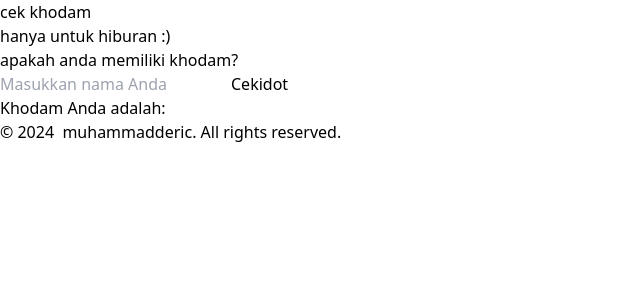
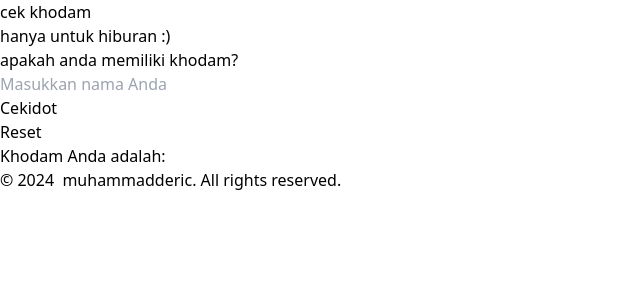
Before and after one commit to muhammadderic/cek-khodam, a React (Vite) app: page / in a window 1280 px wide. Shown: the top 300 px of the page, without its empty margins (0-640 px from the left). Built offline with nearby package versions, Linux system fonts and the light colour scheme; the HTML template or start-up script is replaced by a standard one.

Commit message:
Add reset button and input validation

```diff
--- a/src/App.tsx
+++ b/src/App.tsx
@@ -4,14 +4,18 @@ import Footer from "./components/Footer";
 import generateResult from "./services/generateResult";
 
 function App() {
-  const [name, setName] = useState<string>('');
-  const [result, setResult] = useState<string>('');
+  const [name, setName] = useState<string>("");
+  const [result, setResult] = useState<string>("");
 
   const handleSubmit = (e: React.FormEvent) => {
     e.preventDefault();
     const khodam = generateResult(name);
     setResult(khodam);
   };
+
+  const resetHandler = () => {
+    setResult("");
+  }
 
   return (
     <div className="flex flex-col items-center justify-center min-h-screen bg-neutral-800 p-4">
@@ -27,14 +31,23 @@ function App() {
             value={name}
             onChange={(e) => setName(e.target.value)}
             placeholder="Masukkan nama Anda"
+            required
             className="mb-4 p-2 border border-gray-300 rounded w-full"
           />
+          <div className="flex gap-4">
             <button
               type="submit"
               className="bg-blue-500 text-white px-4 py-2 rounded hover:bg-blue-700 transition"
             >
               Cekidot
             </button>
+            <p
+              onClick={() => resetHandler()}
+              className="text-blue border-2 px-4 py-2 rounded hover:text-blue-700 transition"
+            >
+              Reset
+            </p>
+          </div>
         </form>
         <p className="mt-8 text-center text-lg">Khodam Anda adalah:</p>
         {result && <p className="mt-2 text-center font-bold text-3xl text-red-500">{result}</p>}
--- a/src/services/generateResult.ts
+++ b/src/services/generateResult.ts
@@ -2,6 +2,10 @@ import { khodamNames } from "../constants/khodamList";
 
 const generateResult = (name: string): string => {
   const nameLower = name.toLowerCase();
+
+  if (name === "") {
+    return name;
+  }
 
   let sum = 0;
 
```
Lines whose indentation alone changed are shown as unchanged.
